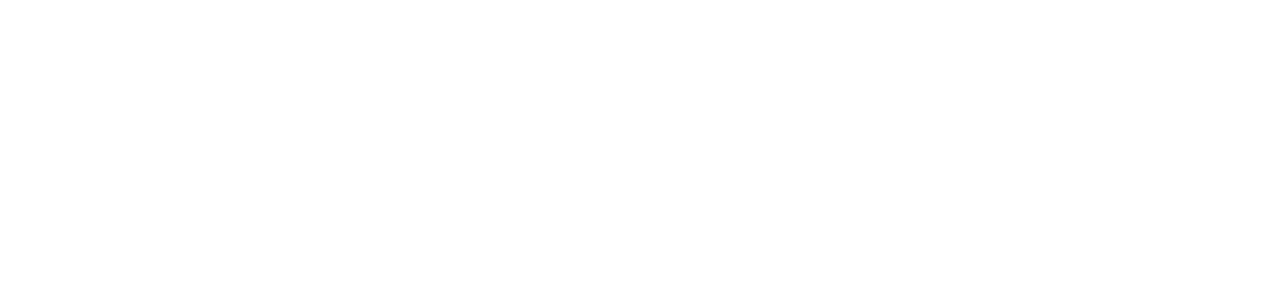
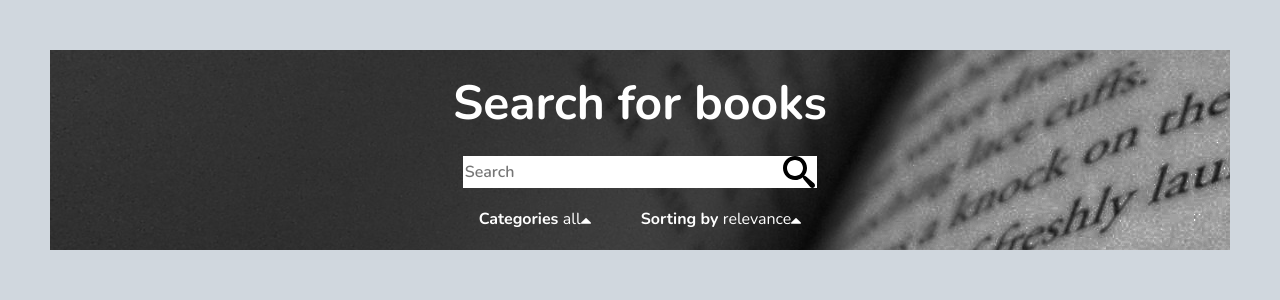
Before and after one commit to GadMinz/google-books, a React (Create React App) app: page / in a window 1280 px wide. Shown: the top 300 px of the page. Built offline with nearby package versions, Linux system fonts and the light colour scheme.

Commit message:
Add header

```diff
--- a/public/index.html
+++ b/public/index.html
@@ -8,6 +8,12 @@
     <meta
       name="description"
       content="Web site created using create-react-app"
+    />
+    <link rel="preconnect" href="https://fonts.googleapis.com" />
+    <link rel="preconnect" href="https://fonts.gstatic.com" crossorigin />
+    <link
+      href="https://fonts.googleapis.com/css2?family=Nunito:wght@300;400;500;600;700;800;900&display=swap"
+      rel="stylesheet"
     />
     <link rel="apple-touch-icon" href="%PUBLIC_URL%/logo192.png" />
     <!--
--- a/src/App.js
+++ b/src/App.js
@@ -1,7 +1,13 @@
+import './scss/App.scss'
+import Header from "./components/Header";
+
 function App() {
   return (
-    <div>
+    <div className='wrapper'>
+        <Header />
+        <div className="content">
 
+        </div>
     </div>
   );
 }
--- /dev/null
+++ b/src/components/Categories.jsx
@@ -0,0 +1,28 @@
+import React from "react";
+
+const Categories = () => {
+  return (
+    <div className="categories">
+      <div className="categories__label">
+        <b>Categories </b>
+        <span>
+          all
+          <svg
+            width="10"
+            height="6"
+            viewBox="0 0 10 6"
+            fill="none"
+            xmlns="http://www.w3.org/2000/svg"
+          >
+            <path
+              d="M10 5C10 5.16927 9.93815 5.31576 9.81445 5.43945C9.69075 5.56315 9.54427 5.625 9.375 5.625H0.625C0.455729 5.625 0.309245 5.56315 0.185547 5.43945C0.061849 5.31576 0 5.16927 0 5C0 4.83073 0.061849 4.68424 0.185547 4.56055L4.56055 0.185547C4.68424 0.061849 4.83073 0 5 0C5.16927 0 5.31576 0.061849 5.43945 0.185547L9.81445 4.56055C9.93815 4.68424 10 4.83073 10 5Z"
+              fill="#ffffff"
+            />
+          </svg>
+        </span>
+      </div>
+    </div>
+  );
+};
+
+export default Categories;
--- /dev/null
+++ b/src/components/Header.jsx
@@ -0,0 +1,21 @@
+import React from "react";
+import Search from "./Search";
+import Categories from "./Categories";
+import Sort from "./Sort";
+
+const Header = () => {
+  return (
+    <div className="header">
+      <div className="header__title">
+        <h1>Search for books</h1>
+      </div>
+      <Search />
+      <div className="search__properties">
+        <Categories />
+        <Sort />
+      </div>
+    </div>
+  );
+};
+
+export default Header;
--- /dev/null
+++ b/src/components/Search.jsx
@@ -0,0 +1,13 @@
+import React from "react";
+import search from "../assets/img/search.svg";
+
+const Search = () => {
+  return (
+    <div className="search">
+      <input type="text" placeholder="Search" />
+      <img width={32} src={search} alt="search" />
+    </div>
+  );
+};
+
+export default Search;
--- /dev/null
+++ b/src/components/Sort.jsx
@@ -0,0 +1,28 @@
+import React from "react";
+
+const Sort = () => {
+  return (
+    <div className="sort">
+      <div className="sort__label">
+        <b>Sorting by </b>
+        <span>
+          relevance
+          <svg
+            width="10"
+            height="6"
+            viewBox="0 0 10 6"
+            fill="none"
+            xmlns="http://www.w3.org/2000/svg"
+          >
+            <path
+              d="M10 5C10 5.16927 9.93815 5.31576 9.81445 5.43945C9.69075 5.56315 9.54427 5.625 9.375 5.625H0.625C0.455729 5.625 0.309245 5.56315 0.185547 5.43945C0.061849 5.31576 0 5.16927 0 5C0 4.83073 0.061849 4.68424 0.185547 4.56055L4.56055 0.185547C4.68424 0.061849 4.83073 0 5 0C5.16927 0 5.31576 0.061849 5.43945 0.185547L9.81445 4.56055C9.93815 4.68424 10 4.83073 10 5Z"
+              fill="#ffffff"
+            />
+          </svg>
+        </span>
+      </div>
+    </div>
+  );
+};
+
+export default Sort;
--- /dev/null
+++ b/src/scss/App.scss
@@ -0,0 +1,18 @@
+@import "libs/normalize";
+@import "components/header";
+@import "components/search";
+@import "components/sort";
+@import "components/categories";
+
+body {
+  background-color: #d0d7de;
+}
+
+.wrapper {
+  width: calc(100vw - 100px);
+  height: 100%;
+  background-color: #fff;
+  margin: 50px auto;
+  border-radius: 10px;
+  max-width: 1400px;
+}
--- /dev/null
+++ b/src/scss/components/_categories.scss
@@ -0,0 +1,7 @@
+.categories {
+  &__label {
+    span {
+      cursor: pointer;
+    }
+  }
+}
--- /dev/null
+++ b/src/scss/components/_header.scss
@@ -0,0 +1,14 @@
+.header {
+  height: 200px;
+  background: url("../../assets/img/header.jpg");
+  display: flex;
+  flex-direction: column;
+  align-items: center;
+  justify-content: center;
+  &__title {
+    margin-bottom: 20px;
+    h1 {
+      color: #ffffff;
+    }
+  }
+}
--- /dev/null
+++ b/src/scss/components/_search.scss
@@ -0,0 +1,27 @@
+.search {
+  min-width: 350px;
+  width: 30%;
+  display: flex;
+  align-items: center;
+  justify-content: center;
+  background-color: #ffffff;
+  margin-bottom: 20px;
+
+  input {
+    width: 90%;
+    border-radius: 5px;
+    font-size: 16px;
+    min-width: 300px;
+    font-weight: 600;
+  }
+
+  img {
+    cursor: pointer;
+  }
+
+  &__properties {
+    display: flex;
+    gap: 50px;
+    color: #ffffff;
+  }
+}
--- /dev/null
+++ b/src/scss/components/_sort.scss
@@ -0,0 +1,7 @@
+.sort {
+  &__label {
+    span {
+      cursor: pointer;
+    }
+  }
+}
--- a/src/scss/libs/_normalize.scss
+++ b/src/scss/libs/_normalize.scss
@@ -3,6 +3,7 @@
   margin: 0;
   list-style: none;
   outline: none;
+  border: none;
   font-family: "Nunito", Roboto, system-ui, Tahoma, sans-serif;
   box-sizing: border-box;
 }
@@ -15,18 +16,6 @@
 body {
   -moz-osx-font-smoothing: grayscale;
   -webkit-font-smoothing: antialiased;
-  color: black;
-}
-
-a,
-span,
-p,
-b,
-h1,
-h2,
-h3,
-h4,
-h5 {
   color: black;
 }
 
```
Also changed, not shown: src/assets/img/header.jpg (added), src/assets/img/search.svg (added).
